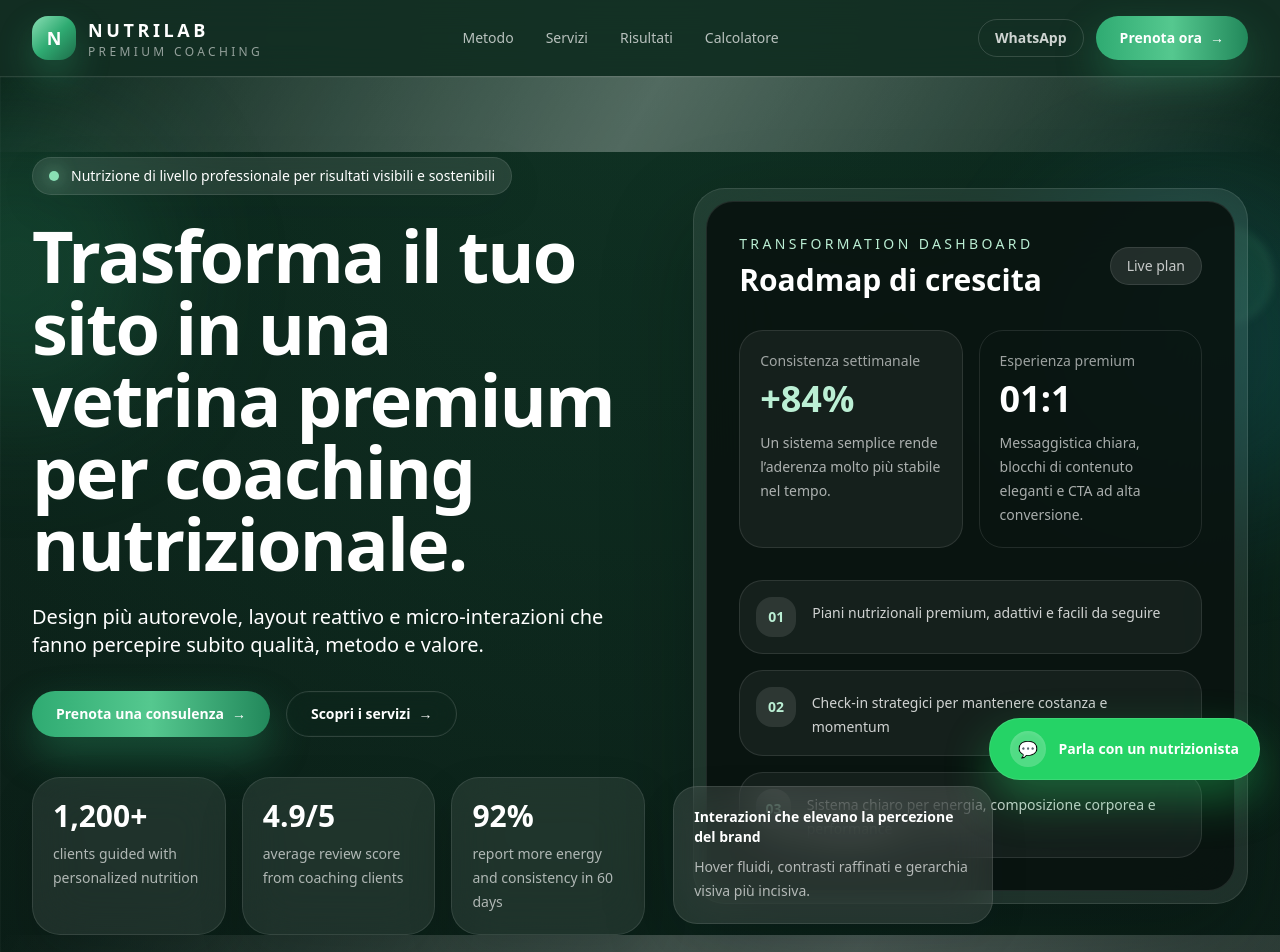
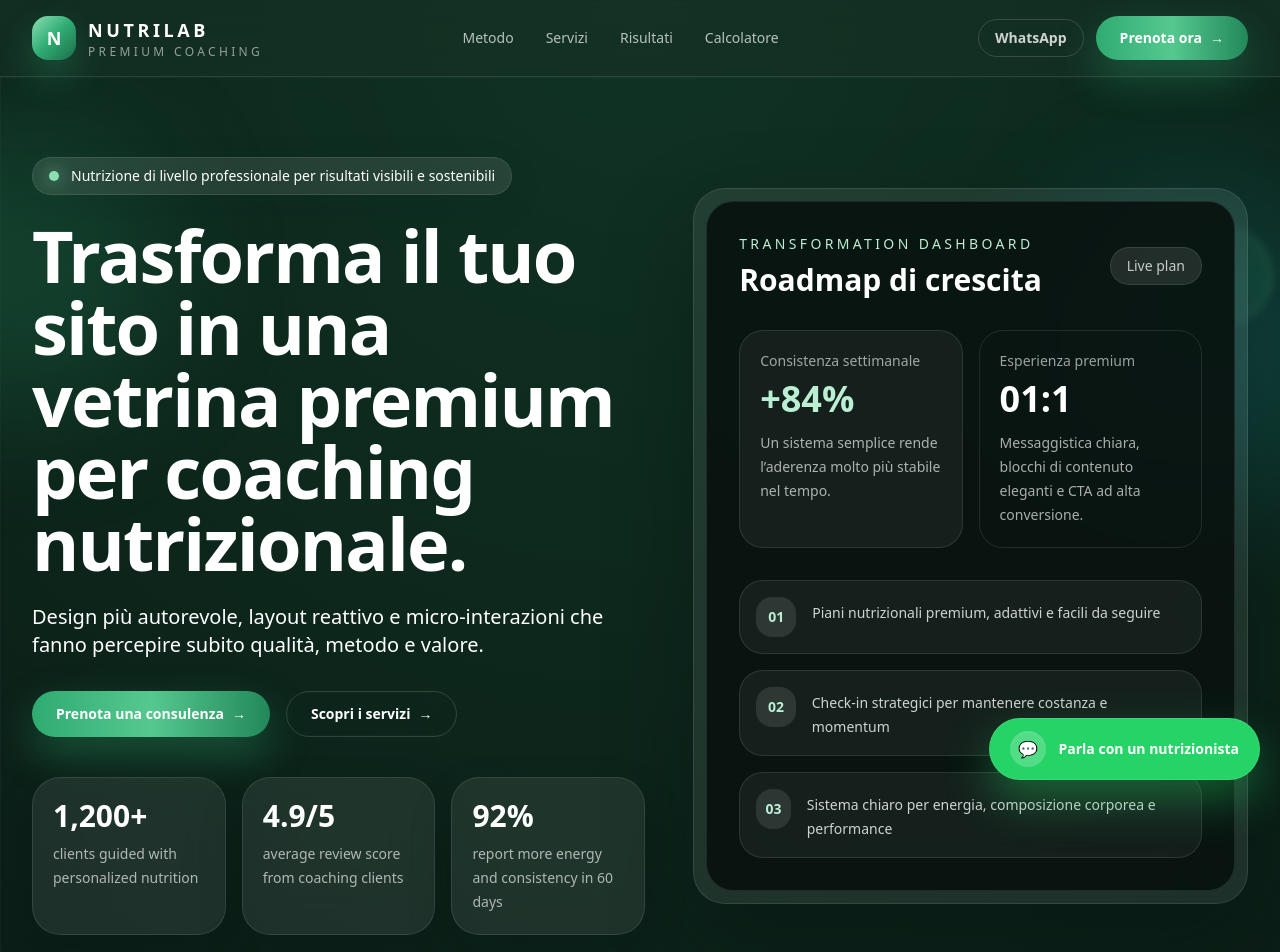
Before and after one commit to Graziano10/NutriLab, a Next.js app: page / in a window 1280 px wide. Shown: the top 952 px of the page. Built offline with nearby package versions, Linux system fonts and the light colour scheme.

Commit message:
fix: delete span in to button

```diff
--- a/components/Button.tsx
+++ b/components/Button.tsx
@@ -23,7 +23,7 @@ export function Button({ children, href, variant = 'primary', className = '' }:
     >
       <span className="relative z-10">{children}</span>
       <span className="relative z-10 transition duration-300 group-hover:translate-x-0.5">→</span>
-      <span className="absolute inset-0 translate-y-full bg-[linear-gradient(120deg,transparent,rgba(255,255,255,0.28),transparent)] transition duration-500 group-hover:translate-y-0" />
+      {/* <span className="absolute inset-0 translate-y-full bg-[linear-gradient(120deg,transparent,rgba(255,255,255,0.28),transparent)] transition duration-500 group-hover:translate-y-0" /> */}
     </Link>
   );
 }
--- a/sections/HeroSection.tsx
+++ b/sections/HeroSection.tsx
@@ -83,10 +83,6 @@ export function HeroSection() {
             </div>
           </div>
 
-          <div className="absolute -bottom-5 -left-5 hidden max-w-xs rounded-[1.5rem] border border-white/10 bg-white/10 p-5 shadow-soft backdrop-blur-xl sm:block">
-            <p className="text-sm font-semibold text-white">Interazioni che elevano la percezione del brand</p>
-            <p className="mt-2 text-sm leading-6 text-white/65">Hover fluidi, contrasti raffinati e gerarchia visiva più incisiva.</p>
-          </div>
         </div>
       </div>
     </section>
```
